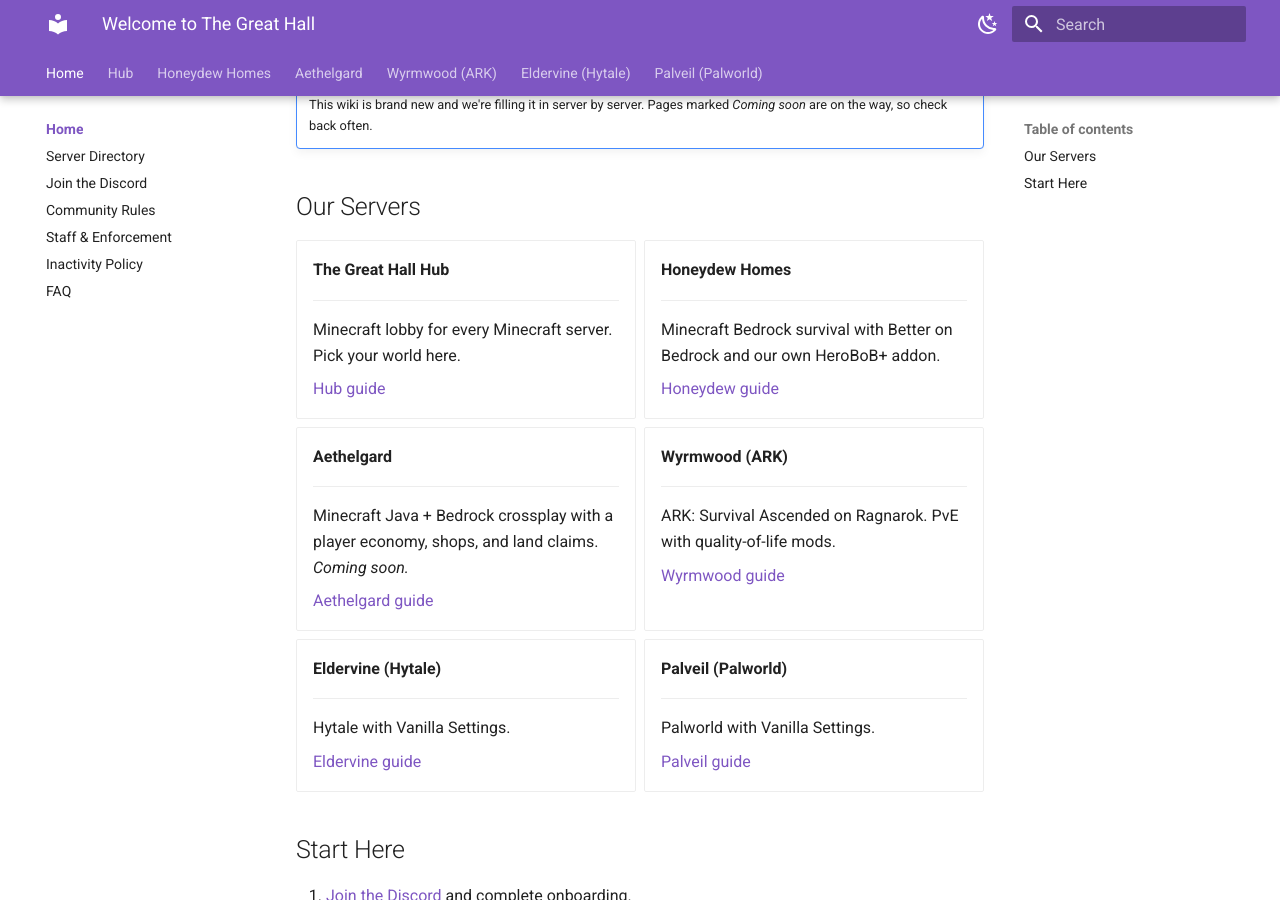
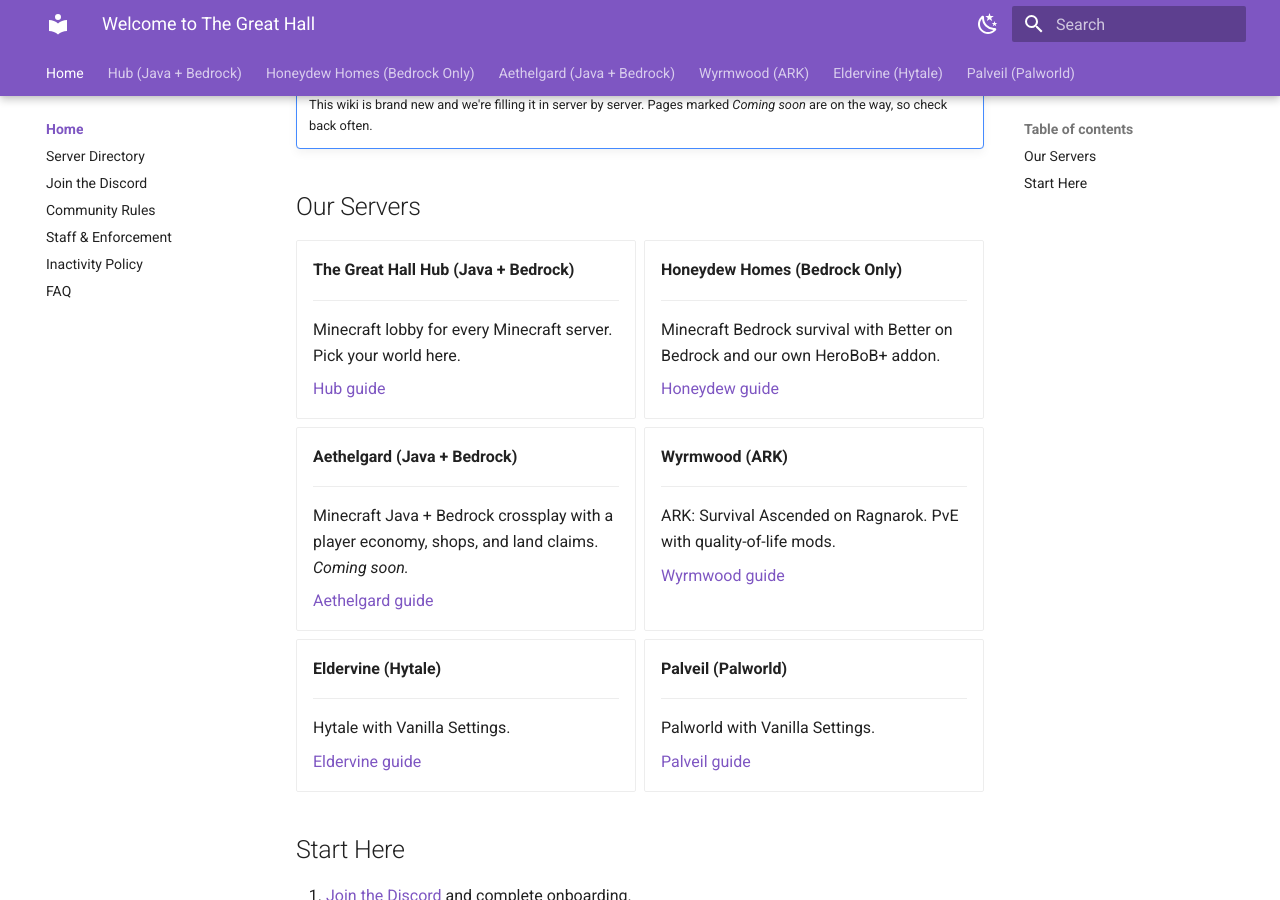
Before and after one commit to Heromcbe/The-Great-Hall-Wiki, an MkDocs documentation site: the page built from docs/index.md, in a window 1280 px wide and 900 px high, scrolled down 663 px. Built offline with MkDocs 1.6.1 and Material for MkDocs 9.7.7, drawn with Linux system fonts in a browser that asks for light colours.

Commit message:
Page structure, platform labels

```diff
--- a/docs/index.md
+++ b/docs/index.md
@@ -18,7 +18,7 @@ This wiki is the player guide for every server: how to get in, the rules, and ho
 
 <div class="grid cards" markdown>
 
--   **The Great Hall Hub**
+-   **The Great Hall Hub (Java + Bedrock)**
 
     ---
 
@@ -26,7 +26,7 @@ This wiki is the player guide for every server: how to get in, the rules, and ho
 
     [Hub guide](hub/index.md)
 
--   **Honeydew Homes**
+-   **Honeydew Homes (Bedrock Only)**
 
     ---
 
@@ -34,7 +34,7 @@ This wiki is the player guide for every server: how to get in, the rules, and ho
 
     [Honeydew guide](honeydew/index.md)
 
--   **Aethelgard**
+-   **Aethelgard (Java + Bedrock)**
 
     ---
 
--- a/mkdocs.yml
+++ b/mkdocs.yml
@@ -67,7 +67,7 @@ nav:
       - Staff & Enforcement: network/staff-and-enforcement.md
       - Inactivity Policy: network/inactivity.md
       - FAQ: network/faq.md
-  - Hub:
+  - Hub (Java + Bedrock):
       - hub/index.md
       - Joining on Bedrock & Console: hub/joining-bedrock.md
       - Joining on Java: hub/joining-java.md
@@ -75,7 +75,7 @@ nav:
       - Returning to the Hub: hub/returning-to-hub.md
       - How the Hub Works: hub/how-it-works.md
       - Troubleshooting: hub/troubleshooting.md
-  - Honeydew Homes:
+  - Honeydew Homes (Bedrock Only):
       - honeydew/index.md
       - Getting Started: honeydew/getting-started.md
       - World Map: honeydew/world-map.md
@@ -123,7 +123,7 @@ nav:
       - Hero Bosses:
           - honeydew/hero-bosses/index.md
       - FAQ: honeydew/faq.md
-  - Aethelgard:
+  - Aethelgard (Java + Bedrock):
       - aethelgard/index.md
       - Getting Started: aethelgard/getting-started.md
       - Bedrock Players: aethelgard/bedrock-players.md
```
